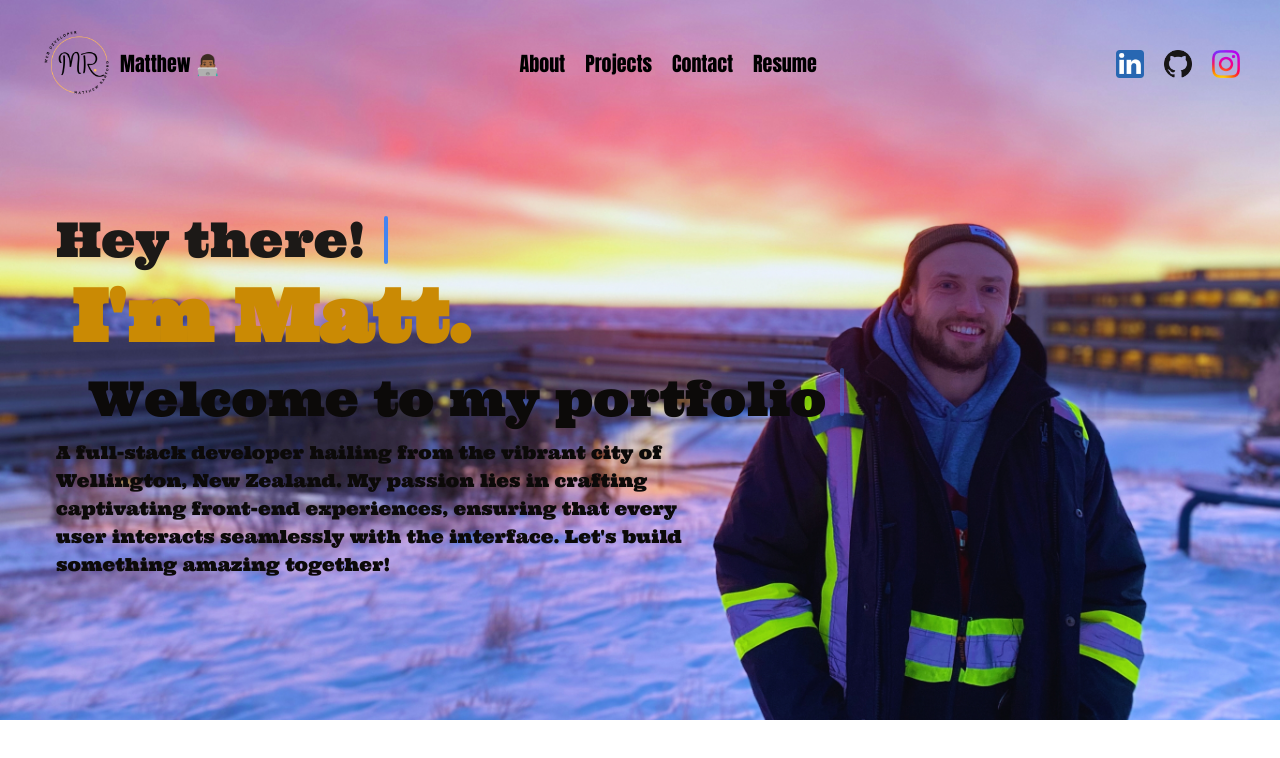
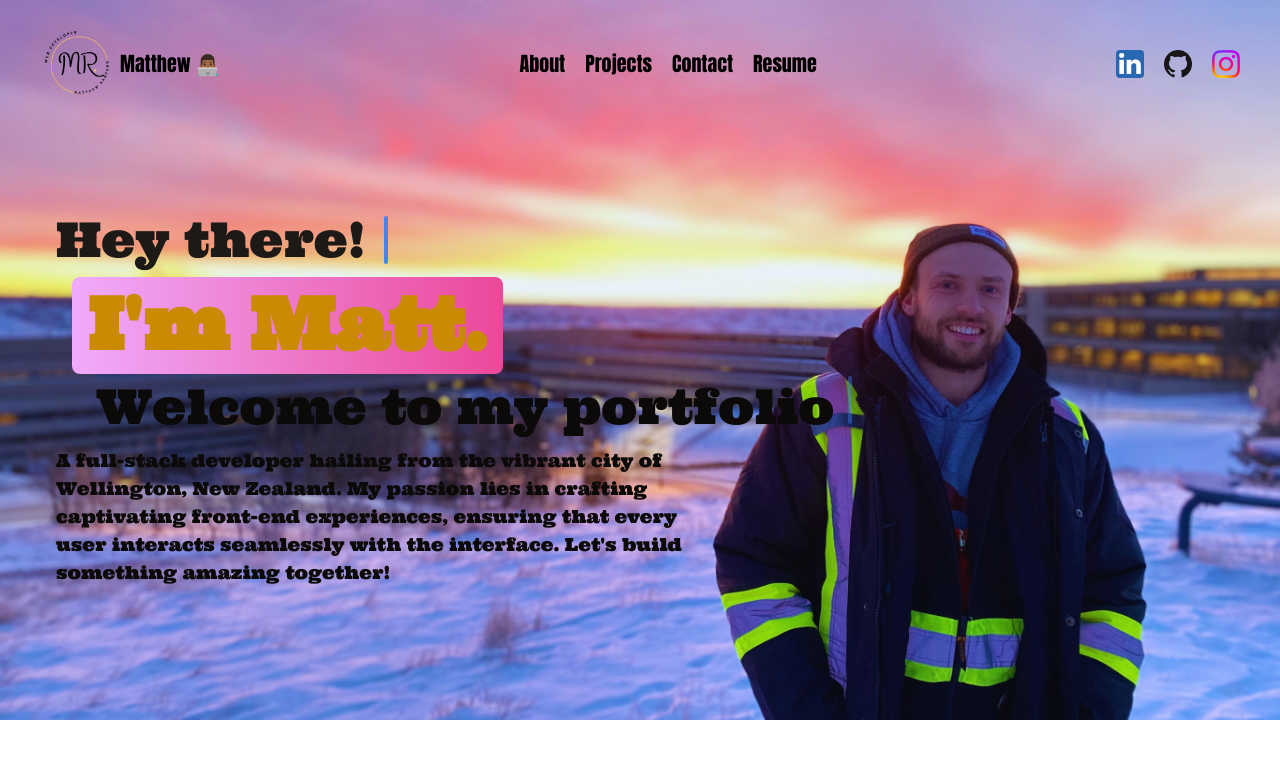
Before and after one commit to matthew-ranford/new-portfolio, a Next.js app: page / in a window 1280 px wide. Shown: the top 758 px of the page. Built offline with nearby package versions, Linux system fonts and the light colour scheme.

Commit message:
Adding initial hero-highlight to div tag, hero-highlight file added and edited

```diff
--- a/app/components/Hero.tsx
+++ b/app/components/Hero.tsx
@@ -6,6 +6,8 @@ import {
   TypewriterEffect,
   TypewriterEffectSmooth,
 } from '@/components/ui/typewriter-effect'
+
+import { Highlight, HeroHighlight } from '@/components/ui/hero-highlight'
 
 export default function Hero() {
   const firstHeader = [
@@ -51,8 +53,9 @@ export default function Hero() {
             <div className="space-y-4 2xl:space-y-6 text-left">
               <h1>
                 <TypewriterEffectSmooth words={firstHeader} />
-                <div className="text-5xl lg:text-7xl 2xl:text-9xl 2xl:pt-6 sm:text-left px-4 font-bold text-yellow-600">
-                  {"I'm Matt."}
+
+                <div className="text-5xl lg:text-7xl 2xl:text-9xl pt-2 2xl:pt-6 sm:text-left px-4 font-bold text-yellow-600">
+                  <Highlight>{"I'm Matt."}</Highlight>
                 </div>
               </h1>
               <h2>
--- /dev/null
+++ b/components/ui/hero-highlight.tsx
@@ -0,0 +1,98 @@
+'use client'
+import { cn } from '@/lib/utils'
+import { useMotionValue, motion, useMotionTemplate } from 'framer-motion'
+import React from 'react'
+
+export const HeroHighlight = ({
+  children,
+  className,
+  containerClassName,
+}: {
+  children: React.ReactNode
+  className?: string
+  containerClassName?: string
+}) => {
+  let mouseX = useMotionValue(0)
+  let mouseY = useMotionValue(0)
+
+  function handleMouseMove({
+    currentTarget,
+    clientX,
+    clientY,
+  }: React.MouseEvent<HTMLDivElement>) {
+    if (!currentTarget) return
+    let { left, top } = currentTarget.getBoundingClientRect()
+
+    mouseX.set(clientX - left)
+    mouseY.set(clientY - top)
+  }
+  return (
+    <div
+      className={cn(
+        'relative h-[40rem] flex items-center bg-white dark:bg-black justify-center w-full group',
+        containerClassName
+      )}
+      onMouseMove={handleMouseMove}
+    >
+      <div className="absolute inset-0 bg-dot-thick-neutral-300 dark:bg-dot-thick-neutral-800 pointer-events-none" />
+      <motion.div
+        className="pointer-events-none bg-dot-thick-indigo-500 dark:bg-dot-thick-indigo-500 absolute inset-0 opacity-0 transition duration-300 group-hover:opacity-100"
+        style={{
+          WebkitMaskImage: useMotionTemplate`
+            radial-gradient(
+              200px circle at ${mouseX}px ${mouseY}px,
+              black 0%,
+              transparent 100%
+            )
+          `,
+          maskImage: useMotionTemplate`
+            radial-gradient(
+              200px circle at ${mouseX}px ${mouseY}px,
+              black 0%,
+              transparent 100%
+            )
+          `,
+        }}
+      />
+
+      <div className={cn('relative z-20', className)}>{children}</div>
+    </div>
+  )
+}
+
+export const Highlight = ({
+  children,
+  className,
+}: {
+  children: React.ReactNode
+  className?: string
+}) => {
+  return (
+    <motion.span
+      initial={{
+        backgroundSize: '0% 100%',
+        opacity: 0,
+      }}
+      animate={{
+        backgroundSize: '100% 100%',
+        opacity: 1,
+      }}
+      transition={{
+        duration: 1,
+        ease: 'linear',
+        delay: 2,
+      }}
+      style={{
+        backgroundRepeat: 'no-repeat',
+        backgroundPosition: 'left center',
+        display: 'inline',
+      }}
+      className={cn(
+        `relative inline-block pb-1 px-4 rounded-lg bg-gradient-to-r from-fuchsia-300 to-pink-500 dark:from-pink-500 dark:to-fuchsia-800`,
+        className
+      )}
+    >
+      {children}
+    </motion.span>
+  )
+}
--- a/components/ui/typewriter-effect.tsx
+++ b/components/ui/typewriter-effect.tsx
@@ -70,7 +70,7 @@ export const TypewriterEffect = ({
   return (
     <div
       className={cn(
-        'max-w-7xl md:w-auto px-8 text-4xl lg:text-5xl 2xl:text-7xl text-white md:text-stone-950',
+        'max-w-7xl md:w-auto px-10 text-4xl lg:text-5xl 2xl:text-7xl text-white md:text-stone-950',
         className
       )}
     >
--- a/package.json
+++ b/package.json
@@ -14,6 +14,7 @@
     "framer-motion": "^11.1.7",
     "hamburgers": "^1.2.1",
     "lucide-react": "^0.376.0",
+    "mini-svg-data-uri": "^1.4.4",
     "next": "14.2.3",
     "next-themes": "^0.3.0",
     "react": "^18",
--- a/tailwind.config.ts
+++ b/tailwind.config.ts
@@ -1,4 +1,9 @@
 import type { Config } from 'tailwindcss'
+
+const svgToDataUri = require('mini-svg-data-uri')
+const {
+  default: flattenColorPalette,
+} = require('tailwindcss/lib/util/flattenColorPalette')
 
 const config = {
   darkMode: ['class'],
@@ -74,7 +79,33 @@ const config = {
       },
     },
   },
-  plugins: [require('tailwindcss-animate')],
+  plugins: [
+    require('tailwindcss-animate'),
+    addVariablesForColors,
+    function ({ matchUtilities, theme }: any) {
+      matchUtilities(
+        {
+          'bg-dot-thick': (value: any) => ({
+            backgroundImage: `url("${svgToDataUri(
+              `<svg xmlns="http://www.w3.org/2000/svg" viewBox="0 0 32 32" width="16" height="16" fill="none"><circle fill="${value}" id="pattern-circle" cx="10" cy="10" r="2.5"></circle></svg>`
+            )}")`,
+          }),
+        },
+        { values: flattenColorPalette(theme('backgroundColor')), type: 'color' }
+      )
+    },
+  ],
 } satisfies Config
 
+function addVariablesForColors({ addBase, theme }: any) {
+  let allColors = flattenColorPalette(theme('colors'))
+  let newVars = Object.fromEntries(
+    Object.entries(allColors).map(([key, val]) => [`--${key}`, val])
+  )
+
+  addBase({
+    ':root': newVars,
+  })
+}
+
 export default config
```
Also changed, not shown: 1 other file (tests, documents, lock files or other folders).
